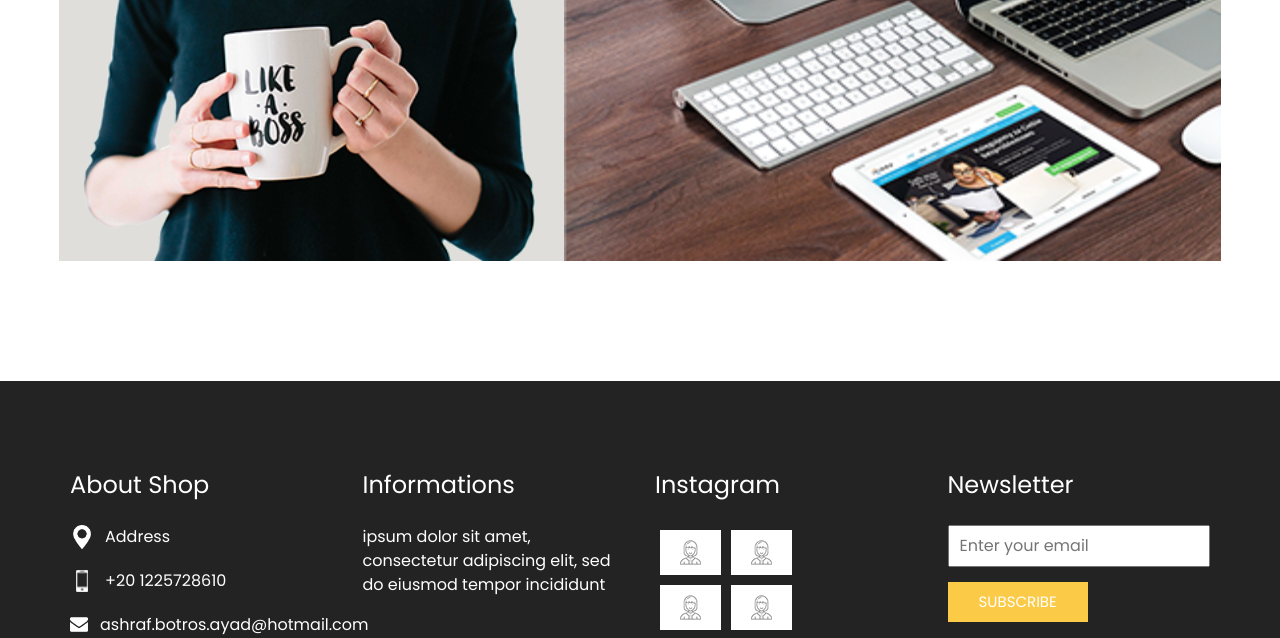
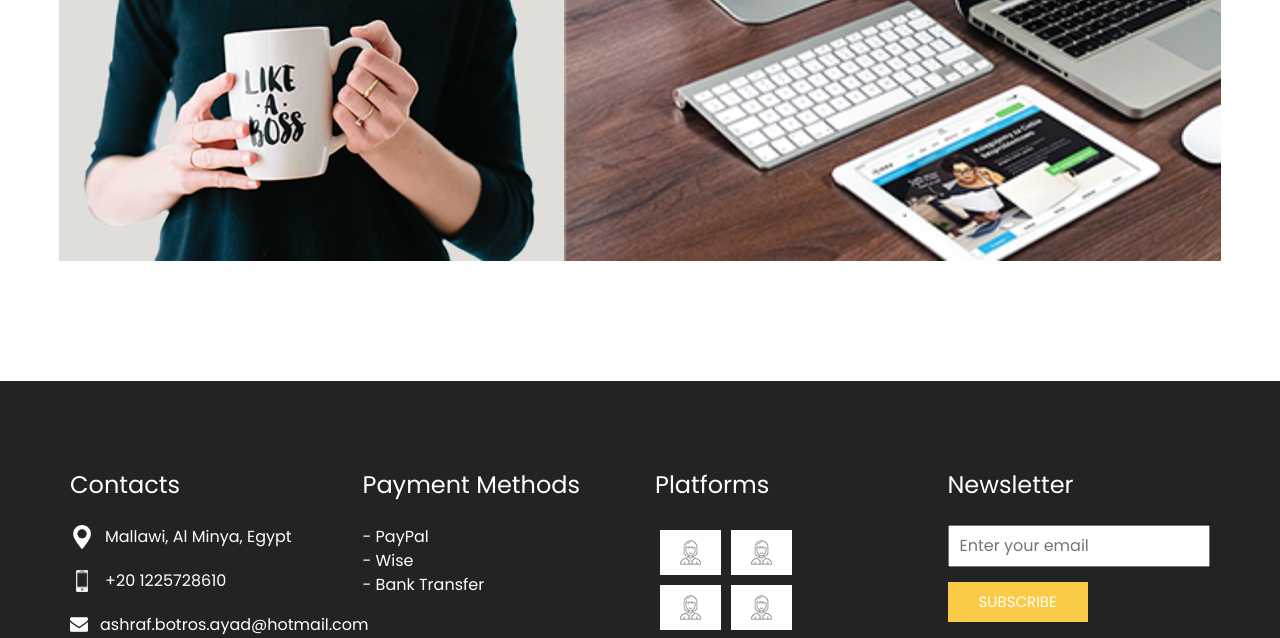
Before and after one commit to FXproz/FXproz.gethub.io, a plain HTML site: page portfolio.html in a window 1280 px wide. Shown: the part 722-1360 px from the top of the page. Drawn offline with nearby package versions, Linux system fonts and the light colour scheme.

Commit message:
Update portfolio.html

```diff
--- a/portfolio.html
+++ b/portfolio.html
@@ -121,14 +121,14 @@
         <div class="col-md-3">
           <div class="info_contact">
             <h5>
-              About Shop
+              Contacts
             </h5>
             <div>
               <div class="img-box">
                 <img src="images/location-white.png" width="18px" alt="">
               </div>
               <p>
-                Address
+                Mallawi, Al Minya, Egypt
               </p>
             </div>
             <div>
@@ -152,18 +152,18 @@
         <div class="col-md-3">
           <div class="info_info">
             <h5>
-              Informations
+               Payment Methods
             </h5>
             <p>
-              ipsum dolor sit amet, consectetur adipiscing elit, sed do eiusmod tempor incididunt
-            </p>
-          </div>
+                  - PayPal <br> - Wise <br> - Bank Transfer
+             </p>
+           </div>
         </div>
 
         <div class="col-md-3">
           <div class="info_insta">
             <h5>
-              Instagram
+              Platforms
             </h5>
             <div class="insta_container">
               <div>
```
